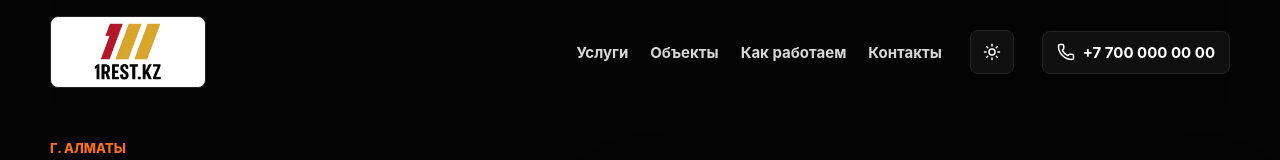
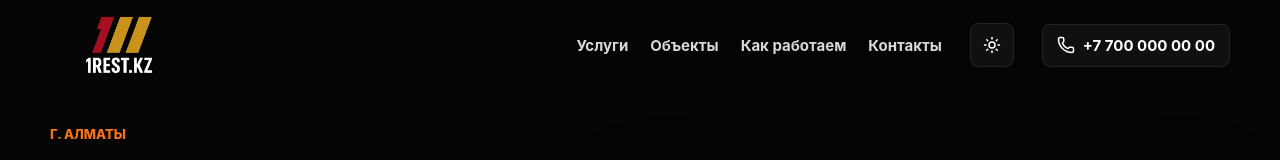
Before and after one commit to sealgairbakha/1rest.kz, a React (Vite) app: page / in a window 1280 px wide. Shown: the top 160 px of the page. Built offline with nearby package versions, Linux system fonts and the light colour scheme.

Commit message:
Use theme-specific header logos

```diff
--- a/src/App.css
+++ b/src/App.css
@@ -20,11 +20,7 @@
 .brand {
   display: inline-flex;
   align-items: center;
-  padding: 6px 8px;
-  border: 1px solid var(--line);
-  border-radius: 8px;
   color: var(--ink);
-  background: #ffffff;
   text-decoration: none;
 }
 
--- a/src/App.tsx
+++ b/src/App.tsx
@@ -18,7 +18,8 @@ import {
   X,
 } from 'lucide-react'
 import { useEffect, useState } from 'react'
-import logo from './assets/1rest_logo.png'
+import logoDark from './assets/1rest_logo_ForDarkTheme.png'
+import logoLight from './assets/1rest_logo.png'
 import './App.css'
 
 const phone = '+7 700 000 00 00'
@@ -102,7 +103,11 @@ function App() {
     <div className="site-shell">
       <header className="header">
         <a className="brand" href="#top" aria-label="1REST.KZ">
-          <img className="brand-logo" src={logo} alt="1REST.KZ" />
+          <img
+            className="brand-logo"
+            src={theme === 'dark' ? logoDark : logoLight}
+            alt="1REST.KZ"
+          />
         </a>
 
         <button
```
Also changed, not shown: src/assets/1rest_logo_ForDarkTheme.png (added).
